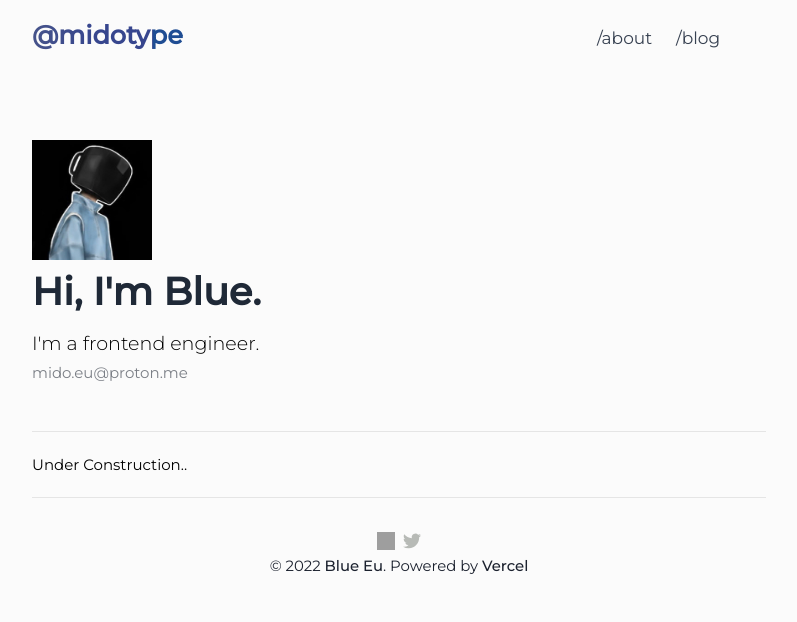
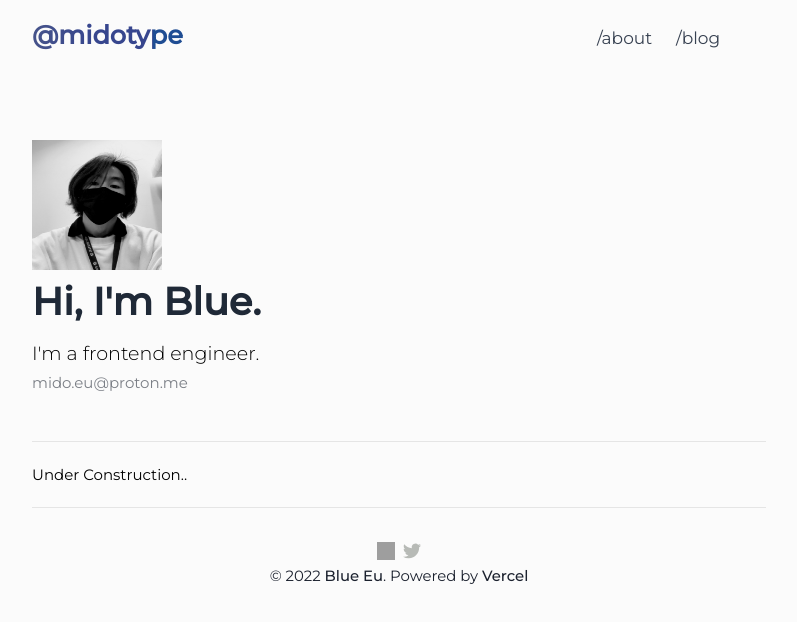
Before and after one commit to bleudog/Blue-blog, a Next.js app: page /about in a window 1280 px wide. Shown: the top 622 px of the page, without its empty margins (241-1038 px from the left). Built offline with nearby package versions, Linux system fonts and the light colour scheme; grey boxes are pictures that could not be loaded.

Commit message:
style: animation opacity added

```diff
--- a/pages/about.js
+++ b/pages/about.js
@@ -4,7 +4,7 @@ import Footer from "@components/Footer";
 import metadata from "@data/metadata";
 import Container from "@components/Container";
 import utilStyles from "@styles/utils.module.scss";
-import profileImg from "../public/images/profile.jpg";
+import profileImg from "../public/images/me.jpg";
 import {
   PageHeader,
   PageSubtitle,
@@ -19,13 +19,13 @@ export default function About() {
     <Container customMeta={customMeta}>
       <Image
         priority
-        className={utilStyles.circleImage}
+        className={`${utilStyles.circleImage} ${utilStyles.spin}`}
         src={profileImg}
-        width={120}
-        height={120}
+        width={130}
+        height={130}
         alt="Blue Eu"
       />
-      <PageHeader>
+      <PageHeader className={utilStyles.loadSide}>
         <PageTitle>{"Hi, I'm Blue."}</PageTitle>
         <PageSubtitle>{"I'm a frontend engineer."}</PageSubtitle>
         <email>
--- a/styles/container.module.scss
+++ b/styles/container.module.scss
@@ -111,8 +111,10 @@
 @keyframes introLoad {
     from {
         top: -5em;
+        opacity: 0.5;
     }
     to {
         top: 0;
+        opacity: 1;
     }
 }
--- a/styles/utils.module.scss
+++ b/styles/utils.module.scss
@@ -44,27 +44,63 @@
 .loadUp {
     animation: loadUp 1s forwards ease-out;
 }
+.loadSide {
+    animation: loadSide 1s forwards ease-out;
+}
+
+.spin {
+    animation: spin 2s forwards ease-out;
+}
 
 @keyframes loadDown {
     0% {
         transform: translateY(-400px);
+        opacity: 0;
     }
     80% {
         transform: translateY(20px);
+        opacity: 0.8;
     }
     100% {
         transform: translateY(0);
+        opacity: 1;
     }
 }
 
 @keyframes loadUp {
     0% {
         transform: translateY(30em);
+        opacity: 0;
     }
     80% {
         transform: translateY(-1em);
+        opacity: 0.8;
     }
     100% {
         transform: translateY(0);
+        opacity: 1;
     }
 }
+
+@keyframes loadSide {
+    0% {
+        opacity: 0;
+    }
+    60% {
+        opacity: 0.6;
+    }
+    100% {
+        opacity: 1;
+    }
+}
+
+@keyframes spin {
+    5% {
+        transform: rotateY(0);
+        opacity: 0.5;
+    }
+    100% {
+        transform: rotateY(360deg);
+        opacity: 1;
+    }
+}
```
Also changed, not shown: public/images/me.jpg (added).
